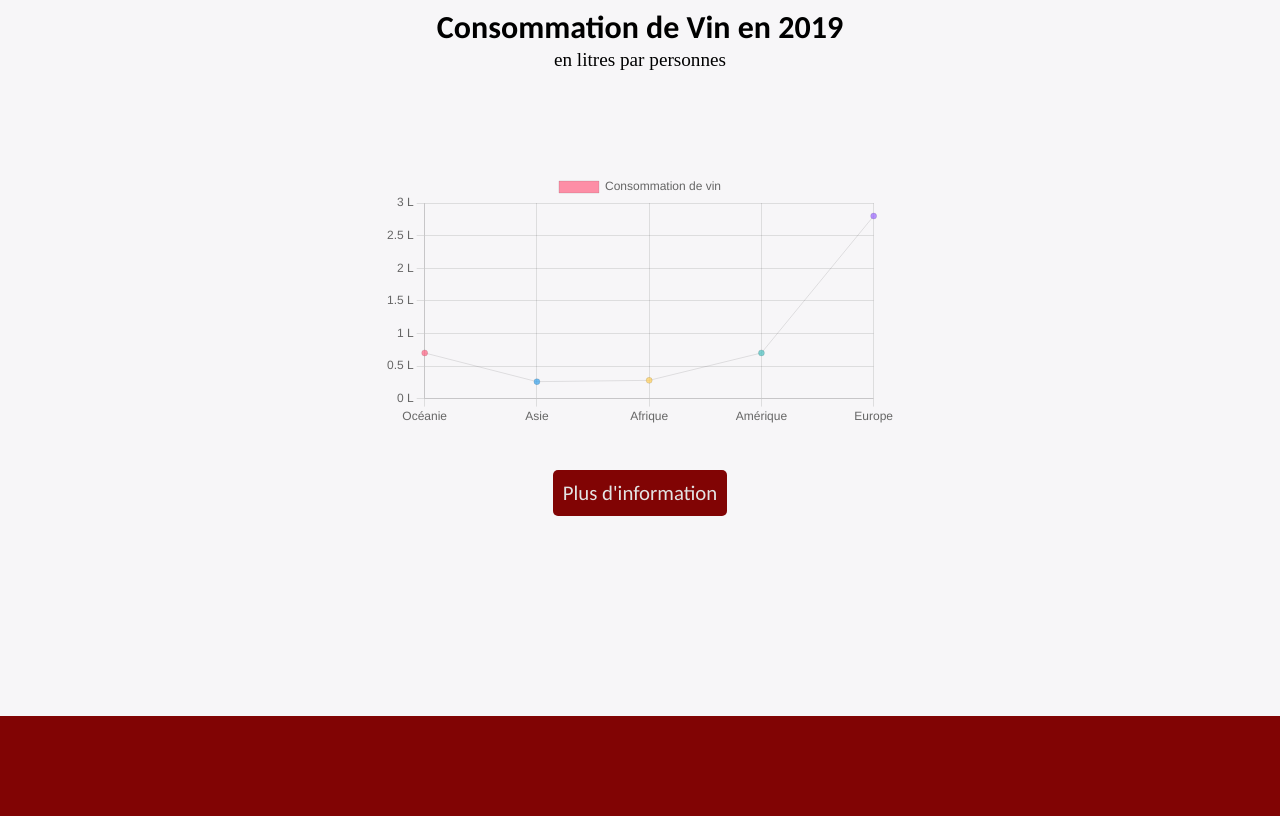
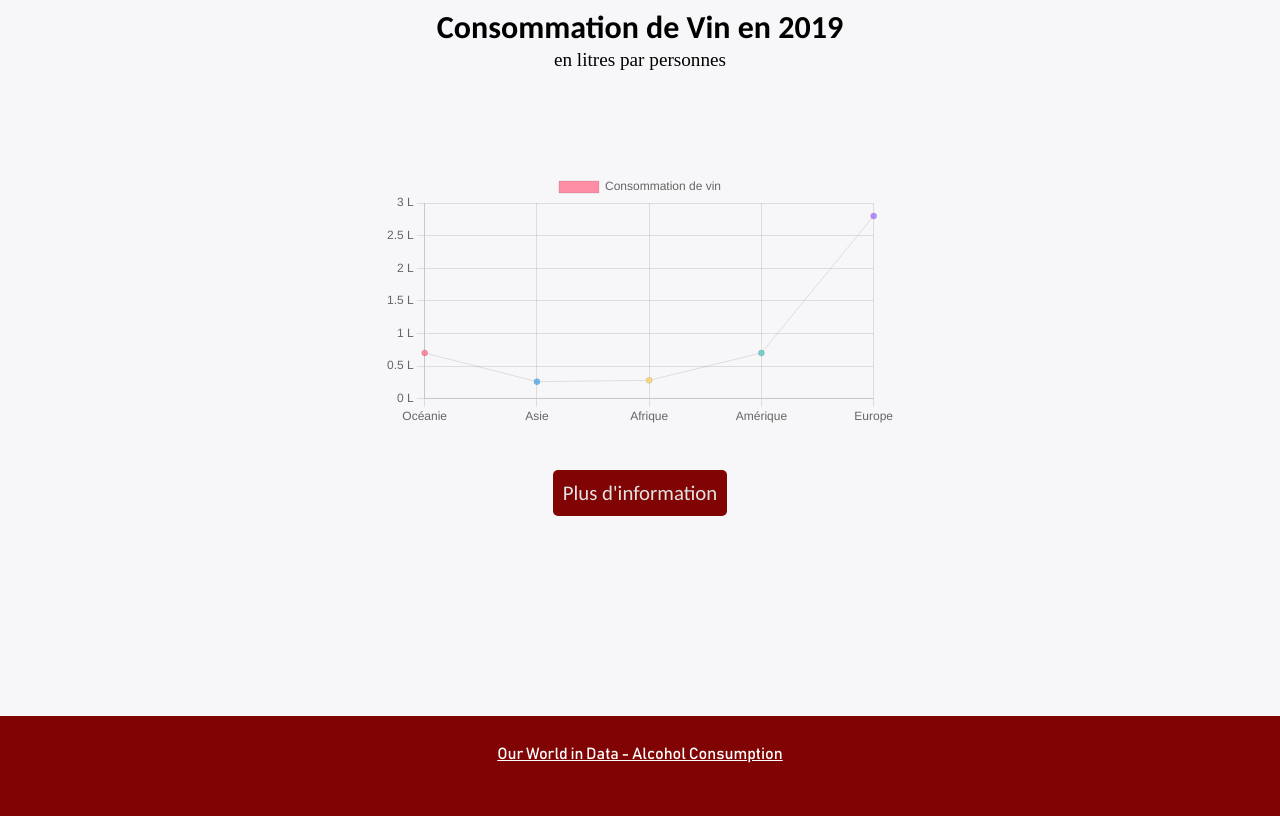
Before and after one commit to Watikim/Consommation-alcool-par-habitant, a plain HTML site: page index.html in a window 1280 px wide. Shown: the part 4894-5710 px from the top of the page. Drawn offline with nearby package versions, Linux system fonts and the light colour scheme.

Commit message:
sources et affiche

```diff
--- a/asset/style.css
+++ b/asset/style.css
@@ -88,7 +88,7 @@ h1 {
 }
 
 #affiche {
-    width: 70%;
+    width: 55%;
 }
 
 #soustitre {
@@ -216,6 +216,11 @@ footer {
     justify-content: center;
     font-family: "Carlito";
     color: white;
+}
+
+#sources{
+    margin-top: 30px;
+    text-decoration: underline;
 }
 
 
--- a/index.html
+++ b/index.html
@@ -361,6 +361,7 @@
     </main>
 
     <footer>
+        <a id="sources" href="https://ourworldindata.org/alcohol-consumption">Our World in Data - Alcohol Consumption</a>
     </footer>
 
     <script>
```
